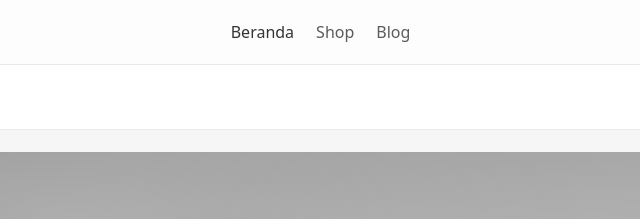
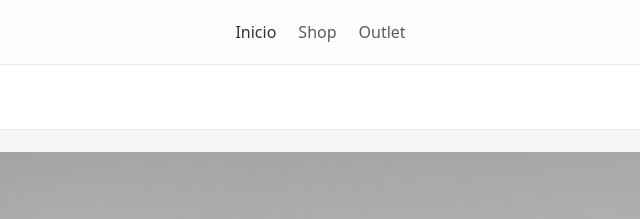
Before and after one commit to gonzasingh/Mi-proyecto-JavaScript, a plain HTML site: page index.html in a window 1280 px wide. Shown: the top 219 px of the page, 305-945 px from the left. Drawn offline with Linux system fonts and the light colour scheme.

Commit message:
correccion

```diff
--- a/index.html
+++ b/index.html
@@ -17,9 +17,9 @@
       </a>
 
       <nav class="topnav" aria-label="Navegación principal">
-        <a class="topnav__link is-active" href="#home">Beranda</a>
+        <a class="topnav__link is-active" href="#home">Inicio</a>
         <a class="topnav__link" href="#shop">Shop</a>
-        <a class="topnav__link" href="#blog">Blog</a>
+        <a class="topnav__link" href="#blog">Outlet</a>
       </nav>
 
       <div class="topbar__actions">
```
